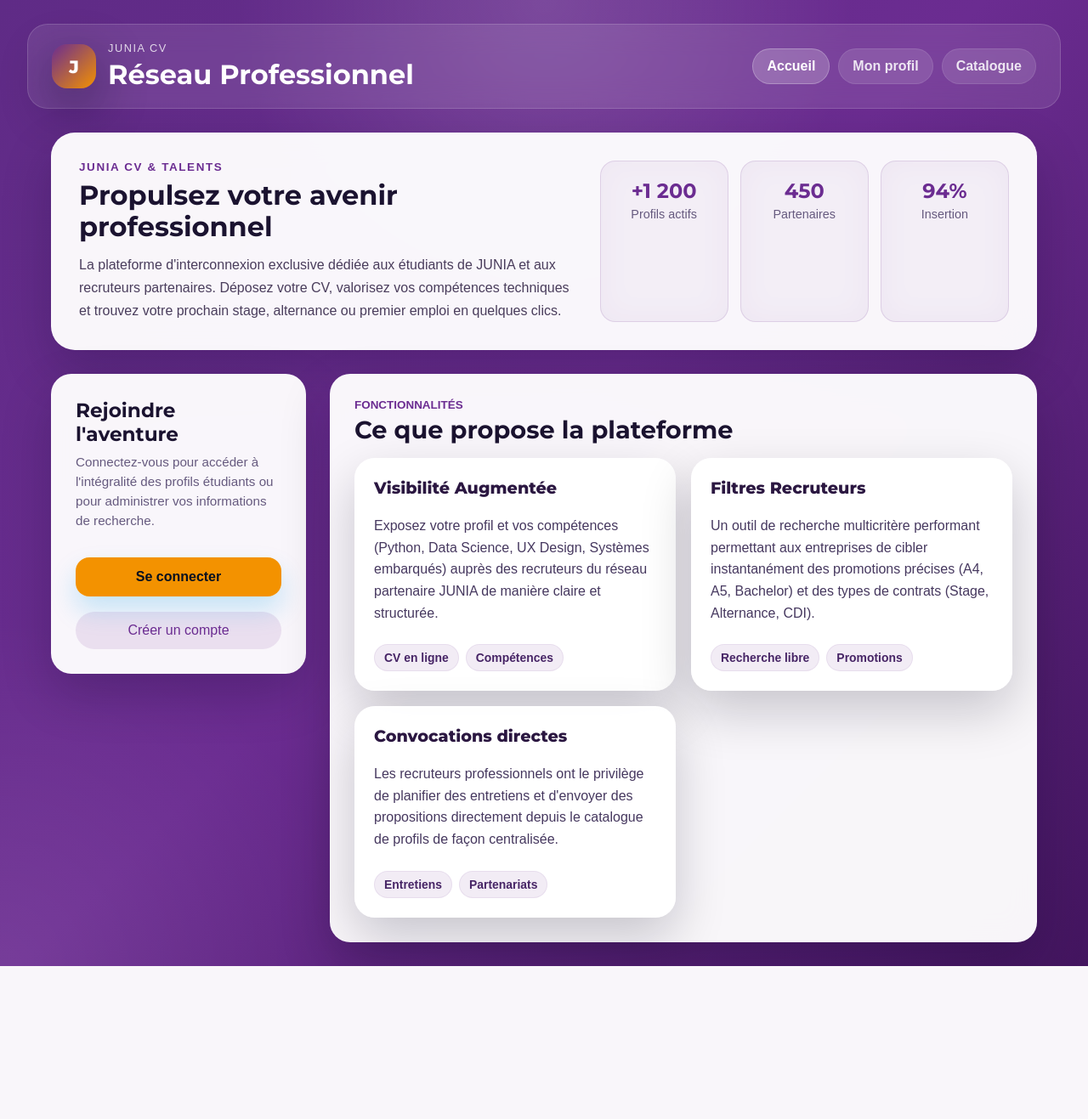
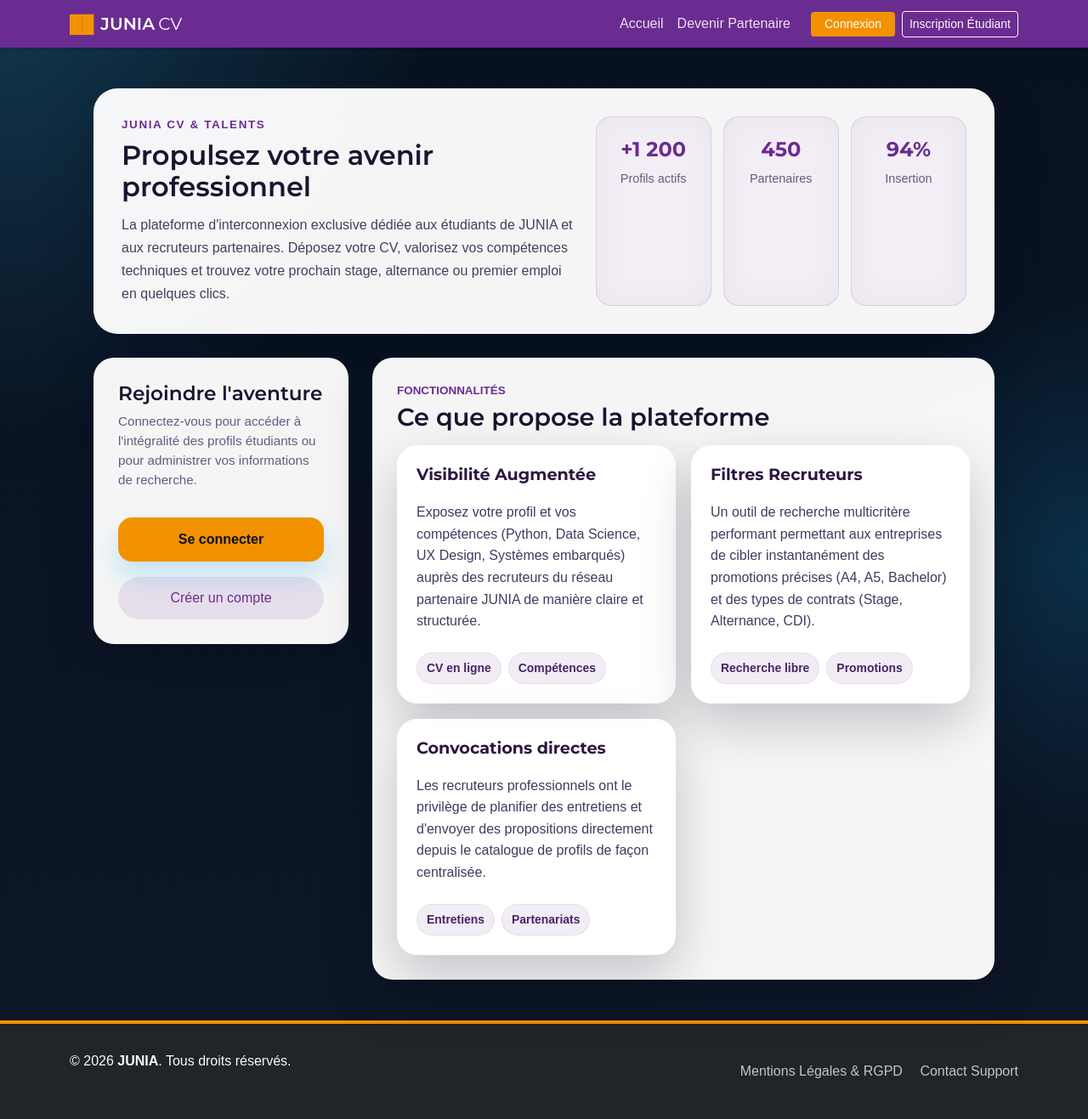
Before and after one commit to lthihuongn/projet_final_web_AP3, a PHP site: page / in a window 1280 px wide. Shown: the whole page at 85% size. Before the commit the page ends 1137 px from the top, so only its background shows below. Run offline with PHP 8.4, Linux system fonts and the light colour scheme.

Commit message:
header + footer

```diff
--- a/inc/footer.php
+++ b/inc/footer.php
@@ -0,0 +1,38 @@
+</main> <footer class="bg-dark text-light py-4 mt-auto border-top border-4 border-warning" style="border-color: var(--junia-orange) !important;">
+    <div class="container">
+        <div class="row align-items-center py-2">
+            <div class="col-md-6 text-center text-md-start mb-3 mb-md-0">
+                <p class="mb-0">&copy; <?php echo date('Y'); ?> <strong>JUNIA</strong>. Tous droits réservés.</p>
+                <small class="text-muted">Projet de validation — Architecture Web AP3</small>
+            </div>
+
+            <div class="col-md-6 text-center text-md-end">
+                <ul class="list-inline mb-0">
+                    <li class="list-inline-item me-3">
+                        <a href="/pages/rgpd.php" class="text-decoration-none text-light opacity-75 href-hover">
+                            <i class="bi bi-shield-check"></i> Mentions Légales & RGPD
+                        </a>
+                    </li>
+                    <li class="list-inline-item">
+                        <a href="/pages/contact.php" class="text-decoration-none text-light opacity-75 href-hover">
+                            Contact Support
+                        </a>
+                    </li>
+                </ul>
+            </div>
+        </div>
+    </div>
+</footer>
+
+<style>
+    .href-hover:hover {
+        color: var(--junia-orange) !important;
+        opacity: 1 !important;
+    }
+</style>
+
+<script src="https://cdn.jsdelivr.net/npm/bootstrap@5.3.2/dist/js/bootstrap.bundle.min.js"></script>
+
+<script src="/js/auth.js"></script>
+</body>
+</html>
--- a/inc/header.php
+++ b/inc/header.php
@@ -0,0 +1,112 @@
+<?php
+// Démarrage de la session si elle n'est pas déjà active
+if (session_status() === PHP_SESSION_NONE) {
+    session_start();
+}
+
+// Sécurité : S'assurer que $dir est défini même si oublié dans la page appelante
+if (!isset($dir)) {
+    $dir = '';
+}
+?>
+<!DOCTYPE html>
+<html lang="fr">
+<head>
+    <meta charset="UTF-8">
+    <meta name="viewport" content="width=device-width, initial-scale=1.0">
+    <title>Plateforme CV - JUNIA</title>
+
+    <link rel="preconnect" href="https://fonts.googleapis.com">
+    <link rel="preconnect" href="https://fonts.gstatic.com" crossorigin>
+    <link href="https://fonts.googleapis.com/css2?family=Montserrat:wght@400;600;700&family=Open+Sans:wght@400;600&display=swap" rel="stylesheet">
+
+    <link href="https://cdn.jsdelivr.net/npm/bootstrap@5.3.2/dist/css/bootstrap.min.css" rel="stylesheet">
+
+    <style>
+        :root {
+            --junia-violet: #6B2C91;
+            --junia-orange: #F39200;
+            --junia-dark: #333333;
+        }
+        body {
+            font-family: 'Open Sans', sans-serif;
+            background-color: #f8f9fa;
+            color: var(--junia-dark);
+            display: flex;
+            flex-direction: column;
+            min-height: 100vh;
+        }
+        h1, h2, h3, h4, h5, h6, .navbar-brand {
+            font-family: 'Montserrat', sans-serif;
+            font-weight: 600;
+        }
+        .bg-junia-violet { background-color: var(--junia-violet) !important; }
+        .text-junia-orange { color: var(--junia-orange) !important; }
+        .btn-junia-orange {
+            background-color: var(--junia-orange);
+            color: white;
+            border: none;
+        }
+        .btn-junia-orange:hover {
+            background-color: #d88100;
+            color: white;
+        }
+        .nav-link {
+            color: rgba(255, 255, 255, 0.85) !important;
+            transition: color 0.2s ease;
+        }
+        .nav-link:hover, .nav-link.active {
+            color: var(--junia-orange) !important;
+        }
+    </style>
+<!-- Remplacer l'ancienne ligne du CSS par celle-ci : -->
+<link rel="stylesheet" href="<?php echo $dir; ?>css/style.css?v=<?php echo time(); ?>"></head>
+<body>
+
+<header>
+    <nav class="navbar navbar-expand-lg bg-junia-violet navbar-dark shadow-sm">
+        <div class="container">
+            <a class="navbar-brand d-flex align-items-center" href="/index.php">
+                <span class="text-junia-orange me-2">██</span> JUNIA <span class="fw-light ms-1">CV</span>
+            </a>
+
+            <button class="navbar-toggler" type="button" data-bs-toggle="collapse" data-bs-target="#navbarNav" aria-controls="navbarNav" aria-expanded="false" aria-label="Toggle navigation">
+                <span class="navbar-toggler-icon"></span>
+            </button>
+
+            <div class="collapse navbar-collapse" id="navbarNav">
+                <ul class="navbar-nav ms-auto align-items-center">
+                    <li class="nav-item">
+                        <a class="nav-link" href="/index.php">Accueil</a>
+                    </li>
+
+                    <?php if (isset($_SESSION['user_role'])): ?>
+                        <?php if ($_SESSION['user_role'] === 'student'): ?>
+                            <li class="nav-item"><a class="nav-link" href="/pages/profil.php">Mon Profil / Mon CV</a></li>
+                        <?php elseif ($_SESSION['user_role'] === 'company'): ?>
+                            <li class="nav-item"><a class="nav-link" href="/pages/catalogue.php">Catalogue Étudiants</a></li>
+                        <?php elseif ($_SESSION['user_role'] === 'admin'): ?>
+                            <li class="nav-item"><a class="nav-link" href="/pages/admin/dashboard.php">Administration</a></li>
+                        <?php endif; ?>
+
+                        <li class="nav-item ms-lg-3">
+                            <a class="btn btn-outline-light btn-sm" href="/api/auth.php?action=logout">Déconnexion</a>
+                        </li>
+                    <?php else: ?>
+                        <li class="nav-item">
+                            <a class="nav-link" href="/pages/contact.php">Devenir Partenaire</a>
+                        </li>
+                        <li class="nav-item ms-lg-3">
+                            <a class="btn btn-junia-orange btn-sm px-3" href="/pages/connexion.php">Connexion</a>
+                        </li>
+                        <li class="nav-item ms-2">
+                            <a class="btn btn-outline-light btn-sm" href="/pages/inscription.php">Inscription Étudiant</a>
+                        </li>
+                    <?php endif; ?>
+                </ul>
+            </div>
+        </div>
+    </nav>
+</header>
+
+<main class="container my-5 flex-grow-1">
--- a/index.php
+++ b/index.php
@@ -1,7 +1,14 @@
 <?php
-session_start();
+// On définit le dossier racine relatif (laisser vide si à la racine, ou './')
+$dir = '';
 
-// Vérification de l'état de connexion de l'utilisateur
+// 1. Connexion à la base de données (si besoin)
+// require_once $dir . 'inc/db.php';
+
+// 2. Inclusion du header global (qui gère le session_start() et la navbar)
+require_once 'inc/header.php';
+
+// Récupération des variables de session nettoyées (le header a déjà démarré la session)
 $isLoggedIn = isset($_SESSION['user']);
 $userName = '';
 $userRole = '';
@@ -12,37 +19,11 @@ if ($isLoggedIn) {
     $userRole = htmlspecialchars((string) ($user['role'] ?? 'student'), ENT_QUOTES, 'UTF-8');
 }
 ?>
-<!DOCTYPE html>
-<html lang="fr">
-<head>
-    <meta charset="UTF-8">
-    <meta name="viewport" content="width=device-width, initial-scale=1.0">
-    <title>Accueil | Junia CV</title>
-    <link rel="preconnect" href="https://fonts.googleapis.com">
-    <link rel="preconnect" href="https://fonts.gstatic.com" crossorigin>
-    <link href="https://fonts.googleapis.com/css2?family=Montserrat:wght@600;700;800&family=Open+Sans:wght@400;600;700&display=swap" rel="stylesheet">
-    <link rel="stylesheet" href="css/style.css?v=<?php echo time(); ?>">
-</head>
-<body class="catalogue-page">
 
-    <header class="topbar">
-        <div class="brand-block">
-            <div class="brand-logo" aria-hidden="true">J</div>
-            <div>
-                <p class="brand-kicker">JUNIA CV</p>
-                <h1>Réseau Professionnel</h1>
-            </div>
-        </div>
+<!-- On utilise une div avec ta classe pour que ton CSS 'css/style.css' continue de fonctionner parfaitement -->
+<div class="catalogue-shell">
 
-        <nav class="topnav" aria-label="Navigation principale">
-            <a class="is-active" href="index.php">Accueil</a>
-            <a href="pages/profil.php">Mon profil</a>
-            <a href="pages/catalogue.php">Catalogue</a>
-        </nav>
-    </header>
-
-    <main class="catalogue-shell">
-
+    <!-- SECTION HERO -->
     <section class="catalogue-hero">
         <div>
             <p class="eyebrow">Junia CV & Talents</p>
@@ -68,8 +49,10 @@ if ($isLoggedIn) {
         </div>
     </section>
 
+    <!-- SECTION PRINCIPALE / MISE EN PAGE -->
     <section class="catalogue-layout">
 
+        <!-- PANNEAU LATÉRAL (CONNEXION / PROFIL) -->
         <aside class="filters-panel" aria-label="Espace utilisateur">
             <?php if ($isLoggedIn): ?>
                 <h3>Mon Compte</h3>
@@ -102,6 +85,7 @@ if ($isLoggedIn) {
             <?php endif; ?>
         </aside>
 
+        <!-- PANNEAU DES RÉSULTATS / FONCTIONNALITÉS -->
         <section class="results-panel">
             <div class="results-header">
                 <div>
@@ -154,7 +138,9 @@ if ($isLoggedIn) {
             </div>
         </section>
     </section>
-    </main>
+</div>
 
-</body>
-</html>
+<?php
+// 3. Inclusion du footer global (qui ferme le main, body et html, et charge Bootstrap JS)
+require_once 'inc/footer.php';
+?>
```
Also changed, not shown: inc/db.php (+25 -0 lines), sql/junia_cv.sql (+287 -0 lines). Lines whose indentation alone changed are shown as unchanged.
